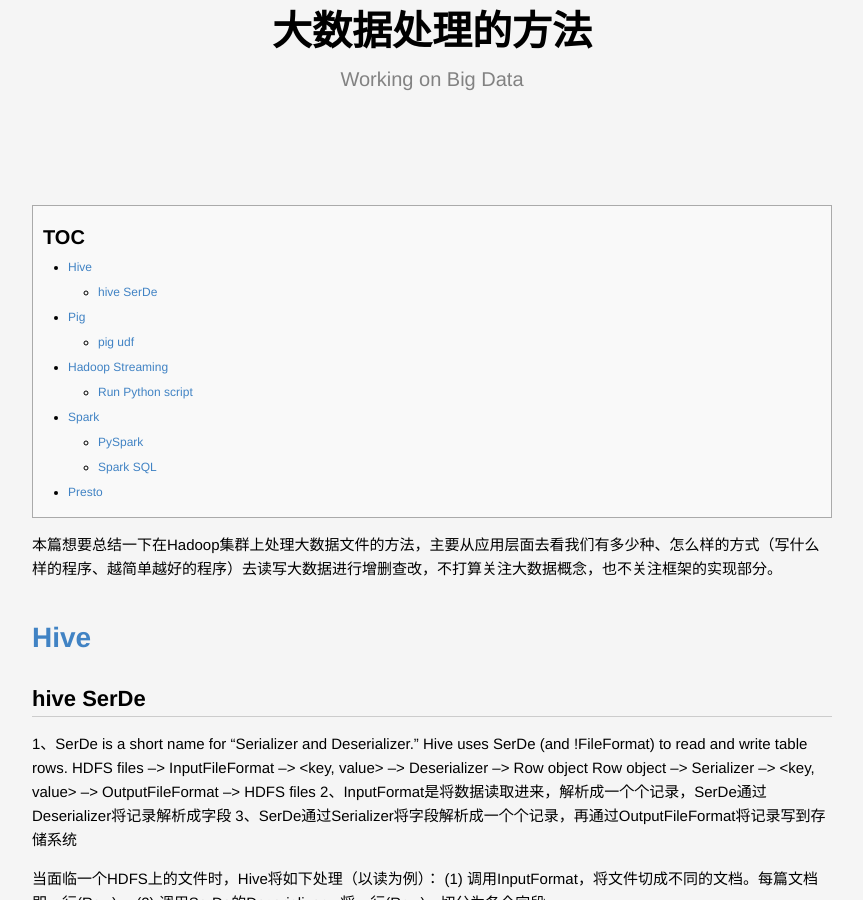
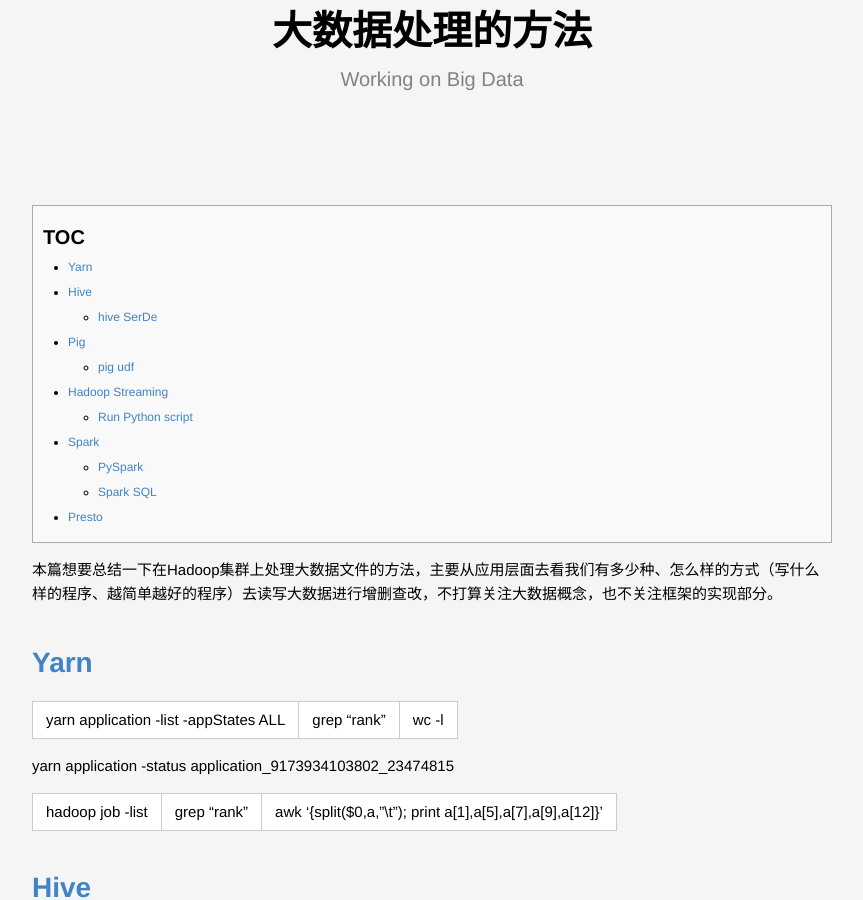
Before and after one commit to lucky521/blog, a Jekyll site: the page built from _posts/language/2018-07-21-big-data-language.markdown, in a window 1280 px wide and 900 px high, scrolled down 205 px. Shown: the whole window, without its empty margins (208-1071 px from the left). Built offline with Jekyll 4.4.1, drawn with Linux system fonts in a browser that asks for light colours.

Commit message:
Update 2018-07-21-big-data-language.markdown

```diff
--- a/_posts/language/2018-07-21-big-data-language.markdown
+++ b/_posts/language/2018-07-21-big-data-language.markdown
@@ -6,6 +6,15 @@ layout: post
 ---
 
 本篇想要总结一下在Hadoop集群上处理大数据文件的方法，主要从应用层面去看我们有多少种、怎么样的方式（写什么样的程序、越简单越好的程序）去读写大数据进行增删查改，不打算关注大数据概念，也不关注框架的实现部分。
+
+
+# Yarn
+
+yarn application -list -appStates ALL | grep "rank"  | wc -l
+
+yarn application -status  application_9173934103802_23474815
+
+hadoop job -list   | grep "rank" |  awk '{split($0,a,"\t"); print a[1],a[5],a[7],a[9],a[12]}'
 
 
 # Hive
```
